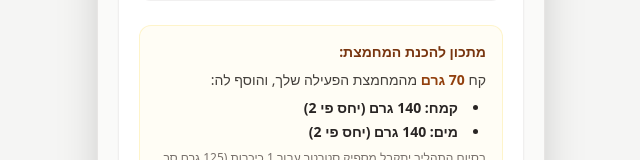
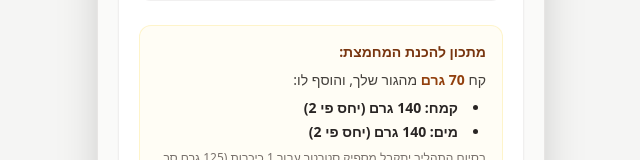
Before and after one commit to beresim-sys/bread1, a React (Vite) app: page / in a window 1280 px wide. Both pictures are taken after a click on the button "הכנה לאפייה". Shown: the part 370-530 px from the top of the page, without its empty margins (319-959 px from the left). Built offline with nearby package versions, Linux system fonts and the light colour scheme.

Commit message:
Update starter prep description text

```diff
--- a/App.jsx
+++ b/App.jsx
@@ -717,7 +717,7 @@ export default function App() {
                   <div className="space-y-4">
                     <div className="p-4 bg-amber-50/50 rounded-xl border border-amber-200/40 text-stone-700 text-sm space-y-2">
                       <p className="font-bold text-amber-900">מתכון להכנת המחמצת:</p>
-                      <p>קח <strong className="text-amber-800">{requiredStarterPrep} גרם</strong> מהמחמצת הפעילה שלך, והוסף לה:</p>
+                      <p>קח <strong className="text-amber-800">{requiredStarterPrep} גרם</strong> מהגור שלך, והוסף לו:</p>
                       <ul className="list-disc list-inside mr-2 space-y-1 font-semibold text-stone-800">
                         <li>קמח: {flourToFeedPrep} גרם (יחס פי 2)</li>
                         <li>מים: {waterToFeedPrep} גרם (יחס פי 2)</li>
```
